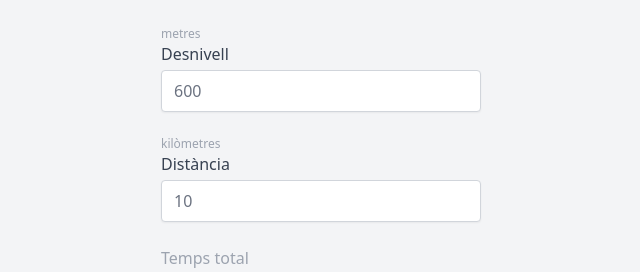
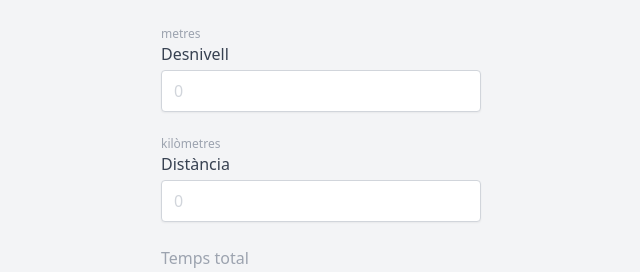
Before and after one commit to sauloperez/trek-time, a Next.js app: page / in a window 1280 px wide. Shown: the part 214-486 px from the top of the page, without its empty margins (319-959 px from the left). Built offline with nearby package versions, Linux system fonts and the light colour scheme.

Commit message:
Set lighter placeholder and change its value

```diff
--- a/components/calculator.js
+++ b/components/calculator.js
@@ -33,7 +33,7 @@ export default function Calculator() {
           type="number"
           name="slope"
           label="Desnivell"
-          placeholder="600"
+          placeholder="0"
           unit="metres"
           onChange={handleSlopeChange}
           value={slope}
@@ -42,7 +42,7 @@ export default function Calculator() {
           type="number"
           name="distance"
           label="Distància"
-          placeholder="10"
+          placeholder="0"
           unit="kilòmetres"
           onChange={handleDistanceChange}
           value={distance}
--- a/components/input.js
+++ b/components/input.js
@@ -4,7 +4,7 @@ export default function Input({ label, unit, ...props }) {
       <p className="text-xs text-gray-400">{unit}</p>
       <label className="text-gray-700">{label}</label>
       <input
-        className="block w-full mt-1 rounded border-gray-300 shadow-sm focus:border-indigo-300 focus:ring focus:ring-indigo-200 focus:ring-opacity-50"
+        className="block w-full mt-1 rounded border-gray-300 shadow-sm placeholder-gray-300 focus:border-indigo-300 focus:ring focus:ring-indigo-200 focus:ring-opacity-50"
         {...props}
       />
     </div>
```
